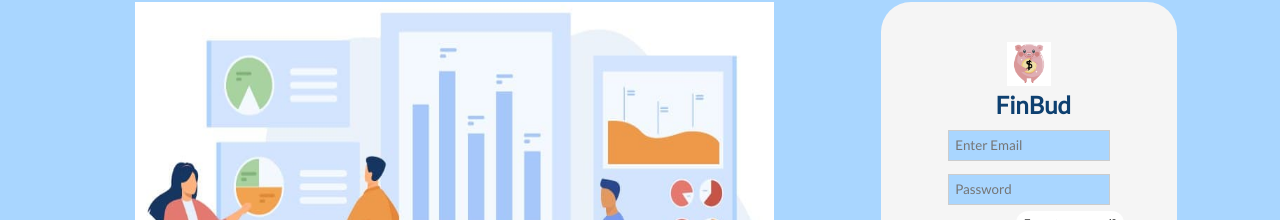
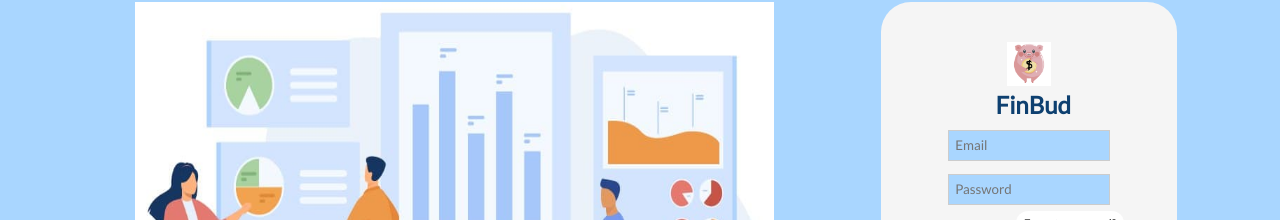
Before and after one commit to limjoobin/bt3103-finbud, a Vue app: page / in a window 1280 px wide. Shown: the part 324-544 px from the top of the page. Built offline with nearby package versions, Linux system fonts and the light colour scheme; no server answers.

Commit message:
Updated LoginSection

```diff
--- a/src/components/pages/HomePage/LoginSection.vue
+++ b/src/components/pages/HomePage/LoginSection.vue
@@ -4,7 +4,7 @@
       <img alt="Vue logo" src="../../../assets/logo.png" class="center"/>
       <h2 style="text-align:center;background-color:whitesmoke">FinBud</h2>
       <form style="text-align:center;background-color:whitesmoke">
-        <input type="text" placeholder="Enter Email" v-model="email_field" />
+        <input type="text" placeholder="Email" v-model="email_field" />
         <input type="password" placeholder="Password" v-model="password" />
       </form>
       <button style = "background-color: white; border: none; margin-left: 44%; font-size: 12px; color: black" @click ="$router.push('/forgotpassword')">Forgot password?</button>
```
